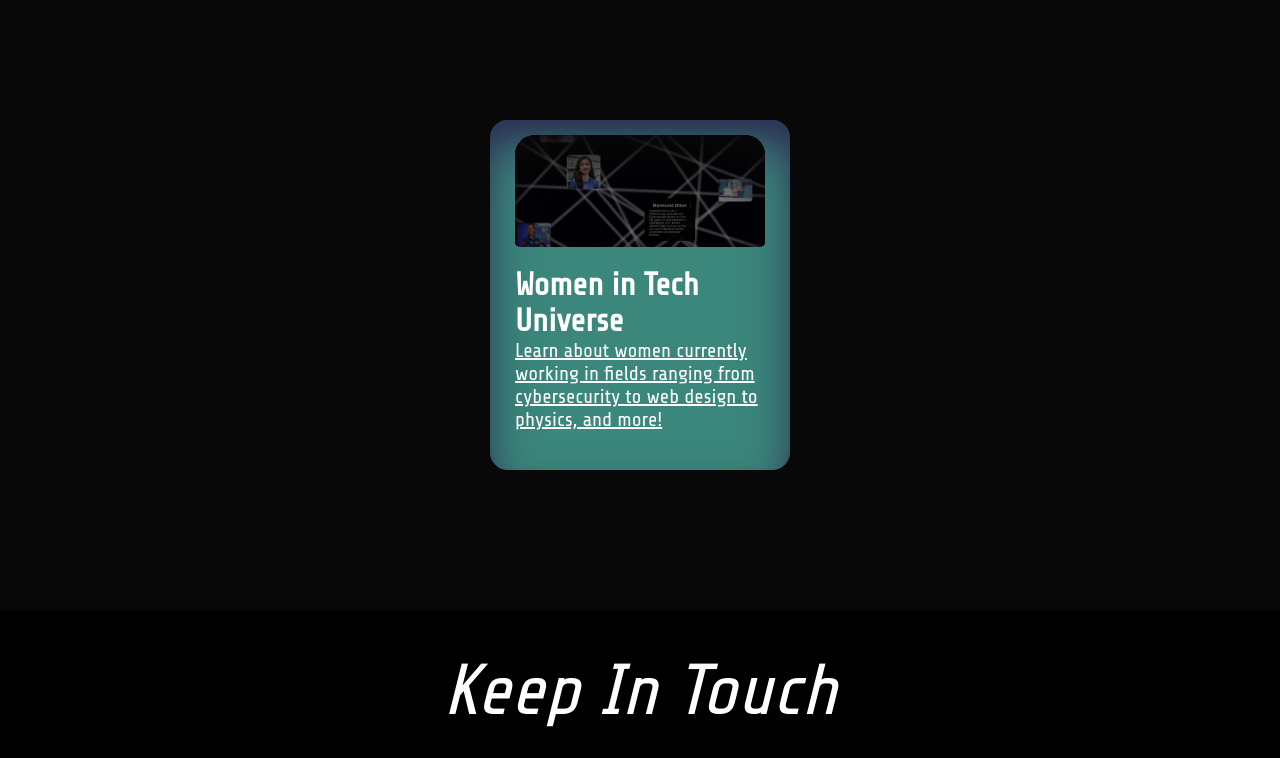
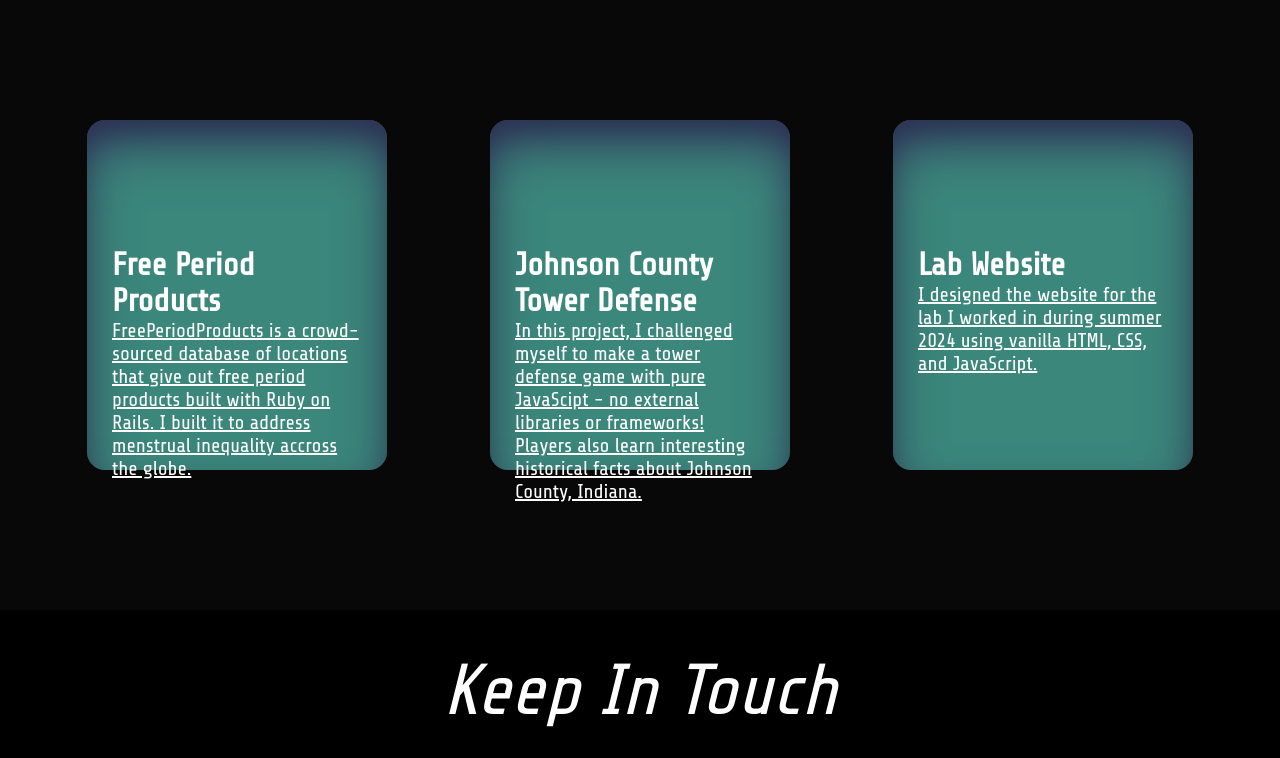
Before and after one commit to anabel12345/annabelle, a plain HTML site: page index.html in a window 1280 px wide. Shown: the part 1380-2138 px from the top of the page. Drawn offline with Linux system fonts and the light colour scheme.

Commit message:
Update portfolio

```diff
--- a/index.html
+++ b/index.html
@@ -60,13 +60,31 @@
     </section>
 
     <section id="portfolio">
-        <div class="portfolio-card wit-verse">
+        <div class="portfolio-card fpp">
             <div class="preview-image">
                 <div class="preview-image-overlay"></div>
             </div>
             <div class="description">
-                <span class="title">Women in Tech Universe</span>
-                <a href="https://anabel12345.github.io/techVerse/">Learn about women currently working in fields ranging from cybersecurity to web design to physics, and more! </a>
+                <span class="title">Free Period Products</span>
+                <a href="https://free-period-products.onrender.com/">FreePeriodProducts is a crowd-sourced database of locations that give out free period products built with Ruby on Rails. I built it to address menstrual inequality accross the globe. </a>
+            </div>
+        </div>
+        <div class="portfolio-card tower-defense">
+            <div class="preview-image">
+                <div class="preview-image-overlay"></div>
+            </div>
+            <div class="description">
+                <span class="title">Johnson County Tower Defense</span>
+                <a href="https://anabel12345.github.io/jc-tower-defense/">In this project, I challenged myself to make a tower defense game with pure JavaScipt - no external libraries or frameworks! Players also learn interesting historical facts about Johnson County, Indiana. </a>
+            </div>
+        </div>
+        <div class="portfolio-card lab">
+            <div class="preview-image">
+                <div class="preview-image-overlay"></div>
+            </div>
+            <div class="description">
+                <span class="title">Lab Website</span>
+                <a href="https://jmyslins.github.io/">I designed the website for the lab I worked in during summer 2024 using vanilla HTML, CSS, and JavaScript. </a>
             </div>
         </div>
     </section>
```
